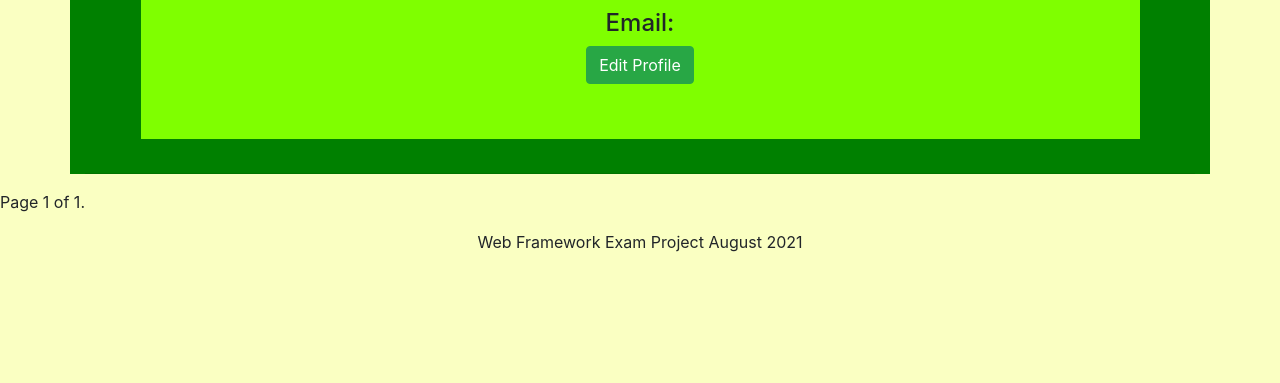
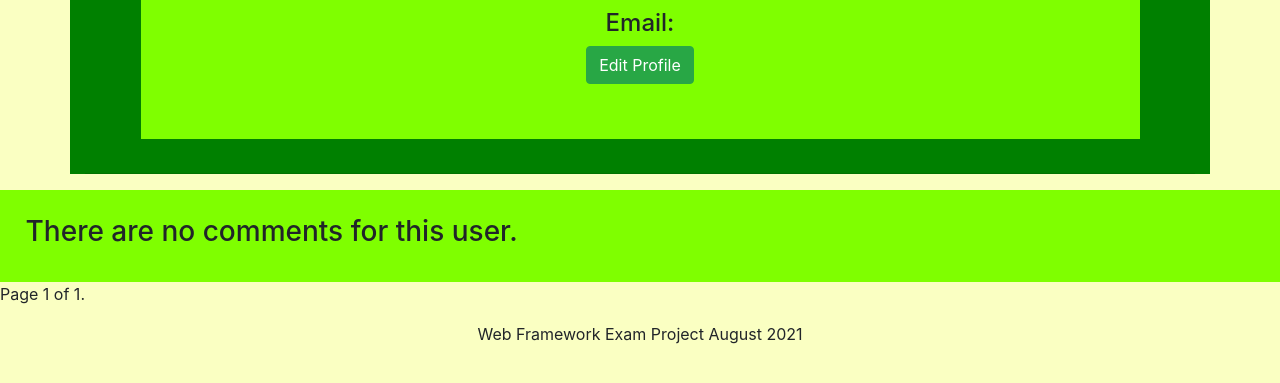
Before and after one commit to Mr-Sims/sharing_is_caring, a Django app: page /profiles/user-profile/1 in a window 1280 px wide. Shown: the part 347-730 px from the top of the page. Run offline with Django 3.2, Linux system fonts and the light colour scheme; the visitor is signed in with stand-in values (Sample User, id 1); data comes from the database, SQL or seed files in the repository; data that the repository does not hold is empty; some libraries are stand-ins or nearby versions.

Commit message:
added user comment on another user

```diff
--- a/sharing_is_caring/common/urls.py
+++ b/sharing_is_caring/common/urls.py
@@ -6,7 +6,7 @@
 urlpatterns = (
     path('', LandingPage.as_view(), name='index'),
     path('list-posts/', ListPostsView.as_view(), name='list items'),
-path('list-posts-needed/', ListPostsNeededView.as_view(), name='list needed items'),
+    path('list-posts-needed/', ListPostsNeededView.as_view(), name='list needed items'),
     path('list-posts-give-away/', ListPostsGiveAwayView.as_view(), name='list give-away items'),
 
     path('about-us/', AboutUsView.as_view(), name='about us')
--- a/sharing_is_caring/profiles/urls.py
+++ b/sharing_is_caring/profiles/urls.py
@@ -1,11 +1,13 @@
 from django.urls import path
 
-from sharing_is_caring.profiles.views import UserProfileDetailsView, EditProfileView, profile_details
+from sharing_is_caring.profiles.views import UserProfileDetailsView, EditProfileView, profile_details, \
+    CommentProfileView
 
 urlpatterns = (
     path('user-profile/<int:pk>', UserProfileDetailsView.as_view(), name='profile details'),
     path('edit-profile/<int:pk>', EditProfileView.as_view(), name='edit profile'),
 
     path('profile/<int:pk>', profile_details, name='foreign profile details'),
+    path('comment/<int:pk>', CommentProfileView.as_view(), name='comment profile')
 
 )
--- a/sharing_is_caring/profiles/views.py
+++ b/sharing_is_caring/profiles/views.py
@@ -1,11 +1,15 @@
 from django.contrib.auth import get_user_model
-from django.shortcuts import render
+from django.contrib.auth.decorators import login_required
+from django.contrib.auth.mixins import LoginRequiredMixin
+from django.shortcuts import render, redirect
 from django.urls import reverse_lazy
+from django.views import View
 from django.views.generic import UpdateView, ListView
 
 from core.mixins import BootstrapFormViewMixin
+from sharing_is_caring.common.models import Comment
 from sharing_is_caring.main_content.models import Post
-from sharing_is_caring.profiles.forms import UserProfileForm
+from sharing_is_caring.profiles.forms import UserProfileForm, CommentForm
 from sharing_is_caring.profiles.models import UserProfile
 
 UserModel = get_user_model()
@@ -20,6 +24,7 @@
         context = super().get_context_data(**kwargs)
         context['posts'] = Post.objects.filter(user_id=self.request.user.id)
         context['profile'] = UserProfile.objects.get(user_id=self.request.user.id)
+        context['comments'] = Comment.objects.filter(user_to_be_commented=self.request.user.id)
         return context
 
 
@@ -30,13 +35,55 @@
     success_url = reverse_lazy('index')
 
 
+@login_required()
 def profile_details(request, pk):
     usermodel = UserModel.objects.get(pk=pk)
     posts = Post.objects.filter(user_id=usermodel.id)
     profile = UserProfile.objects.get(user_id=usermodel.id)
+    comments = Comment.objects.filter(user_to_be_commented=usermodel.id)
     context = {
+        'comments': comments,
         'usermodel': usermodel,
         'posts': posts,
         'profile': profile,
+        'comment_form': CommentForm(
+            initial={
+                'user_to_be_liked': pk,
+            }
+        ),
     }
     return render(request, 'profile/foreign_profile_details.html', context)
+
+
+class PostOnlyView(View):
+    form_class = None
+
+    def post(self, request, *args, **kwargs):
+        form = self.form_class(request.POST)
+        if form.is_valid():
+            return self.form_valid(form)
+        else:
+            return self.form_invalid(form)
+
+    def form_valid(self, form):
+        pass
+
+    def form_invalid(self, form):
+        pass
+
+
+class CommentProfileView(LoginRequiredMixin, PostOnlyView):
+    form_class = CommentForm
+
+    def form_valid(self, form):
+        user_to_be_commented = UserProfile.objects.get(pk=self.kwargs['pk'])
+        comment = Comment(
+            comment=form.cleaned_data['comment'],
+            user_to_be_commented=user_to_be_commented,
+            user=self.request.user,
+        )
+        comment.save()
+        return redirect('foreign profile details', user_to_be_commented.pk)
+
+    def form_invalid(self, form):
+        pass
--- a/templates/main_content/post_details.html
+++ b/templates/main_content/post_details.html
@@ -21,7 +21,8 @@
                             <a href="{% url 'update post' post.id %}" class="btn btn-success">Update</a>
                         </div>
                     {% else %}
-                            <a href="{% url 'foreign profile details' post.user_id %}" class="btn btn-success">Poster Details</a>
+                        <a href="{% url 'foreign profile details' post.user_id %}" class="btn btn-success">Poster
+                            Details</a>
                     {% endif %}
 
                 </div>
@@ -31,7 +32,7 @@
                     <h5 class="card-title">{{ post.type }}</h5>
                     {% if is_owner %}
                         <div>
-                            <a href="{% url 'delete post' post.user.id %}" class="btn btn-danger">Delete</a>
+                            <a href="{% url 'delete post' post.id %}" class="btn btn-danger">Delete</a>
                         </div>
                     {% endif %}
                 </div>
--- a/templates/profile/profile_details.html
+++ b/templates/profile/profile_details.html
@@ -45,6 +45,20 @@
         </div>
         <hr>
     </div>
+    <div class="d-block" style="background-color: chartreuse; padding:2%">
+            {% if comments %}
+                {% for comment in comments %}
+                    <div class="box">
+                        <h5><u>{{ comment.user }}:</u> <em>{{ comment.comment }}</em></h5>
+                        <hr>
+                    </div>
+                {% endfor %}
+            {% else %}
+                <div class="box">
+                    <h3>There are no comments for this user. </h3>
+                </div>
+            {% endif %}
+    </div>
     {% if posts %}
         <div class="container">
         <h1 class='text-center'>All posted items</h1>
```
Also changed, not shown: sharing_is_caring/common/models.py (+18 -0 lines), sharing_is_caring/profiles/forms.py (+35 -1 lines), templates/profile/foreign_profile_details.html (+30 -1 lines), sharing_is_caring/common/migrations/0001_initial.py (added), static/images/background/bg_01.jpg (added).
